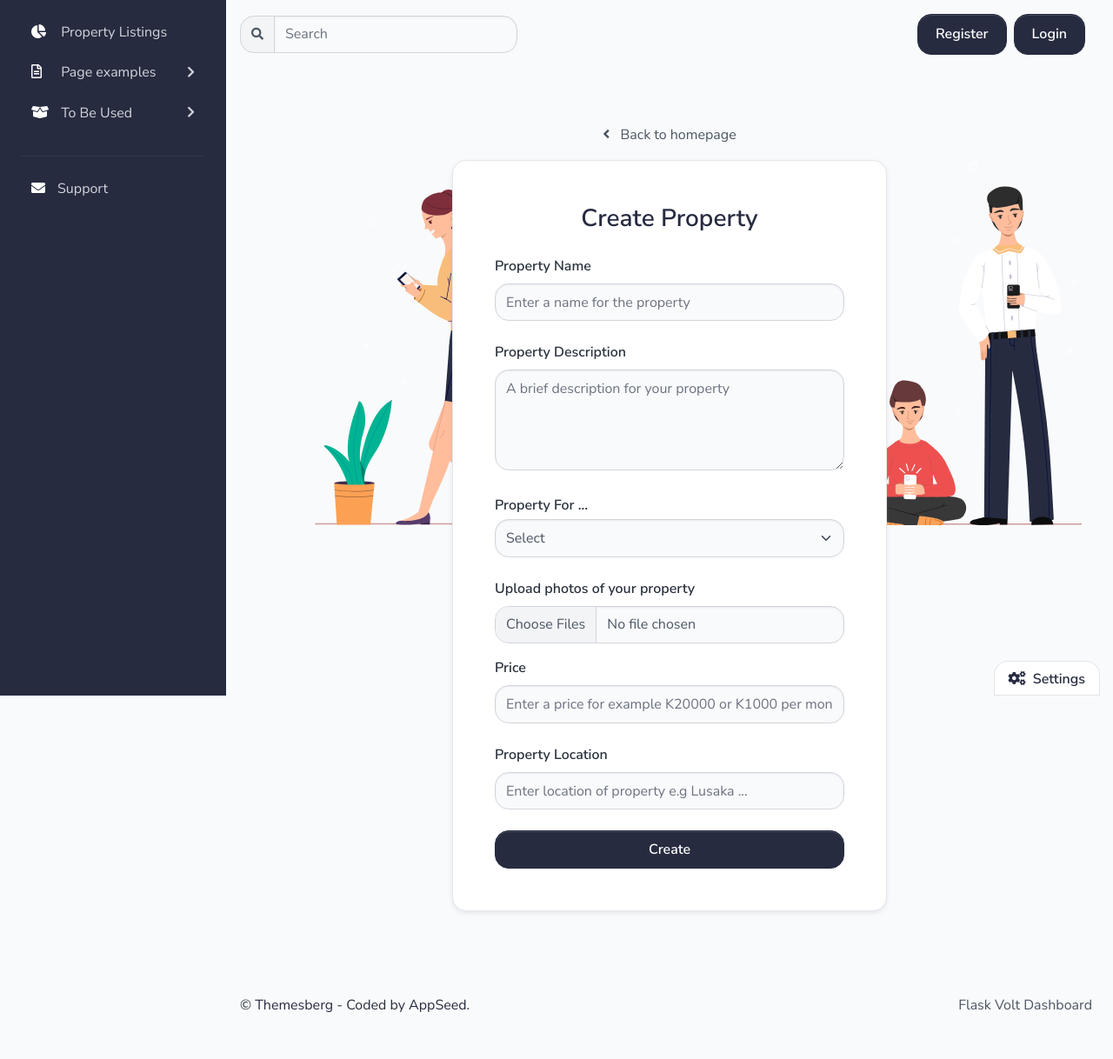
After one commit to devsbranch/property-deals, a Flask app: page /create-property in a window 1280 px wide. The commit adds this page. Shown: the whole page at 87% size. Run offline with Flask 2, Linux system fonts and the light colour scheme; some libraries are stand-ins or nearby versions.

Commit message:
Add html form for listing a property

```diff
--- a/app/base/forms.py
+++ b/app/base/forms.py
@@ -1,3 +1,4 @@
+import os
 from wtforms.fields.html5 import DateField, IntegerField
 from flask_login import current_user
 from flask_wtf import FlaskForm
@@ -6,8 +7,10 @@ from wtforms import (
     StringField,
     PasswordField,
     SubmitField,
-    SelectField
+    SelectField,
+    TextAreaField
 )
+from wtforms.fields import MultipleFileField
 from wtforms.validators import Email, DataRequired, ValidationError, Length
 from app.base.models import User
 
@@ -108,6 +111,13 @@ class UserProfileUpdateForm(CreateAccountForm):
         if 0 < len(other_name.data) < 2:
             raise ValidationError("Field must be between 2 and 30 characters long.")
 
+    def validate_gender(self, gender):
+        """
+        Checks if the user has selected gender either Male or Female from the Select Field.
+        """
+        if gender.data == "Gender":
+            raise ValidationError("You need to select your gender.")
+
     def validate_password(self, password):
         """
         Checks if the user has provided the password. If the length of password.data is 0, it means the user hasn't
@@ -117,3 +127,50 @@ class UserProfileUpdateForm(CreateAccountForm):
         """
         if 0 < len(password.data) < 8:
             raise ValidationError("Field must be between 8 and 20 characters long.")
+
+
+class CreatePropertyForm(FlaskForm):
+    prop_name = StringField(
+        "Property Name", validators=[DataRequired(), Length(min=5, max=50)]
+    )
+    prop_desc = TextAreaField(
+        "Property Description", validators=[DataRequired(), Length(min=10, max=300)]
+    )
+    prop_type = SelectField(
+        "Property For ...",
+        choices=[
+            "Select",
+            "Rent",
+            "Sale",
+        ],
+        validators=[DataRequired()]
+    )
+    prop_photos = MultipleFileField(
+        "Upload photos of your property",
+        validators=[
+            DataRequired(),
+            Length(
+                min=1, max=10, message="Upload 1 or more photos and not more that 10"
+            ),
+        ],
+    )
+    prop_price = StringField(
+        "Price", validators=[DataRequired(), Length(min=1, max=10)]
+    )
+    prop_location = StringField(
+        "Property Location", validators=[DataRequired(), Length(min=2, max=50)]
+    )
+    submit = SubmitField("Create")
+
+    def validate_prop_photos(self, prop_photos):
+        ALLOWED_EXTENSIONS = [".jpg", ".jpeg", ".png"]
+        for file in prop_photos.data:
+            if os.path.splitext(file.filename)[1] not in ALLOWED_EXTENSIONS:
+                raise ValidationError("Only Images are allowed e.g jpg, jpeg, png")
+
+    def validate_prop_type(self, prop_type):
+        """
+        Checks if the user has selected gender either Male or Female from the Select Field.
+        """
+        if prop_type.data == "Select":
+            raise ValidationError("You need to select your property listing type.")
--- a/app/base/models.py
+++ b/app/base/models.py
@@ -1,3 +1,4 @@
+import pdb
 from datetime import datetime
 from flask_login import UserMixin
 from werkzeug.security import generate_password_hash
--- a/app/base/routes.py
+++ b/app/base/routes.py
@@ -1,4 +1,4 @@
-
+import pdb
 from datetime import datetime
 from flask import render_template, redirect, request, url_for, flash, current_app
 from flask_login import login_user, logout_user, login_required, current_user
@@ -188,6 +188,8 @@ def unverified():
 def user_profile():
     form = UserProfileUpdateForm(obj=current_user)
     if request.method == "POST" and form.validate_on_submit():
+        for k, v in request.form.items():
+            print(isinstance(v, str))
         if request.files.get("profile_photo").filename != "":  # Check if a profile image has been uploaded
             # Delete the previous profile image if it exists
             delete_profile_image.delay(profile_image_upload_dir, current_user.profile_photo, s3_bucket_name=aws_s3_bucket_name)
@@ -215,6 +217,7 @@ def user_profile():
                 else:
                     # Maintain the old user's password in the database if password was not in form
                     value = current_user.password
+
             setattr(current_user, key, value)
         db.session.commit()
         flash("Your account information has been updated.", "success")
--- a/app/base/templates/accounts/login.html
+++ b/app/base/templates/accounts/login.html
@@ -75,7 +75,7 @@
                                 </div>
                             </form>
                             <div class="d-flex justify-content-center align-items-center mt-4">
-                                <a href="{{ url_for('home_blueprint.index') }}"><h6>Go to Home Page</h6></a>
+                                <p class="text-center"><a href="{{ url_for('home_blueprint.index') }}" class="text-gray-700"><i class="fas fa-angle-left me-2"></i> Back to homepage</a></p>
                             </div>
 
                             <div class="d-flex justify-content-center align-items-center mt-4">
--- a/app/base/templates/includes/sidebar.html
+++ b/app/base/templates/includes/sidebar.html
@@ -35,7 +35,7 @@
         </li>
         {% if current_user.is_authenticated %}
         <li class="nav-item {% if 'create_property' in segment %} active {% endif %}">
-          <a href="#" class="nav-link">
+          <a href="{{ url_for('home_blueprint.create_property') }}" class="nav-link">
             <span class="sidebar-icon"><span class="fas fa-home"></span></span>
             <span class="sidebar-text">Create Property</span>
           </a>
--- a/app/home/routes.py
+++ b/app/home/routes.py
@@ -6,7 +6,7 @@ Copyright (c) 2019 - present AppSeed.us
 from flask import render_template, request
 from jinja2 import TemplateNotFound
 from app.home import blueprint
-
+from app.base.forms import CreatePropertyForm
 
 @blueprint.route("/index")
 def index():
@@ -46,3 +46,14 @@ def get_segment(request):
 
     except:
         return None
+
+
+@blueprint.route("/create-property", methods=["GET", "POST"])
+def create_property():
+    form = CreatePropertyForm()
+
+    if request.method == "POST" and form.validate_on_submit():
+        for k, v in request.form.items():
+            print(k, "====", v)
+
+    return render_template("create_property.html", form=form)
--- /dev/null
+++ b/app/home/templates/create_property.html
@@ -0,0 +1,113 @@
+{% extends "layouts/base.html" %}
+
+{% block content %}
+ <main>
+    <section class="d-flex align-items-center my-5 mt-lg-6 mb-lg-5">
+        <div class="container">
+            <p class="text-center"><a href="/dashboard.html" class="text-gray-700"><i class="fas fa-angle-left me-2"></i> Back to homepage</a></p>
+            <div class="row justify-content-center form-bg-image" data-background-lg="/static/assets/img/illustrations/signin.svg">
+                <div class="col-12 d-flex align-items-center justify-content-center">
+                    <div class="mb-4 mb-lg-0 bg-white shadow-soft border rounded border-light p-4 p-lg-5 w-100 fmxw-500">
+                        <div class="text-center text-md-center mb-4 mt-md-0">
+                            <h1 class="mb-0 h3">Create Property</h1>
+                        </div>
+                        <form action="" method="post" enctype="multipart/form-data">
+                            {{ form.hidden_tag() }}
+                            <!-- Form -->
+                            <div class="form-group mb-4">
+                                {{ form.prop_name.label }}
+
+                                {% if form.prop_name.errors %}
+                                    {{ form.prop_name(class="form-control is-invalid", placeholder="Enter a name for the property") }}
+                                    {% for error in form.prop_name.errors %}
+                                        <small class="text-danger">{{ error }}</small>
+                                    {% endfor %}
+                                {% else %}
+                                    {{ form.prop_name(class="form-control", placeholder="Enter a name for the property") }}
+                                {% endif%}
+                            </div>
+                            <!-- End of Form -->
+                            <div class="form-group">
+                                <!-- Form -->
+                                <div class="form-group mb-4">
+                                    {{ form.prop_desc.label }}
+
+                                    {% if form.prop_desc.errors %}
+                                        {{ form.prop_desc(class="form-control is-invalid", placeholder="A brief description for your property", rows="4") }}
+                                        {% for error in form.prop_desc.errors %}
+                                            <small class="text-danger">{{ error }}</small>
+                                        {% endfor %}
+                                    {% else %}
+                                        {{ form.prop_desc(class="form-control", placeholder="A brief description for your property", rows="4") }}
+                                    {% endif %}
+                                </div>
+                                <!-- End of Form -->
+                                <!-- Form -->
+                                <div class="mb-4">
+                                    {{ form.prop_type.label(class="my-1 me-2") }}
+
+                                    {% if form.prop_type.errors %}
+                                        {{ form.prop_type(class="form-select is-invalid") }}
+                                        {% for error in form.prop_type.errors %}
+                                            <small class="text-danger">{{ error }}</small>
+                                        {% endfor %}
+                                    {% else %}
+                                        {{ form.prop_type(class="form-select") }}
+                                    {% endif %}
+                                </div>
+                                <!-- End of Form -->
+                                <!-- Form -->
+                                <div class="mb-3">
+                                    {{ form.prop_photos.label(class="form-label") }}
+
+                                    {% if form.prop_photos.errors %}
+                                        {{ form.prop_photos(class="form-control is-invalid") }}
+                                        {% for error in form.prop_photos.errors %}
+                                            <small class="text-danger">{{ error }}</small>
+                                        {% endfor %}
+                                    {% else %}
+                                        {{ form.prop_photos(class="form-control") }}
+                                    {% endif %}
+                                </div>
+                                <!-- End of Form -->
+                                <!-- Form -->
+                                <div class="form-group mb-4">
+                                    {{ form.prop_price.label }}
+
+                                    {% if form.prop_price.errors %}
+                                        {{ form.prop_price(class="form-control is-invalid", placeholder="Enter a price for example K20000 or K1000 per month") }}
+                                        {% for error in form.prop_price.errors %}
+                                            <small class="text-danger">{{ error }}</small>
+                                        {% endfor %}
+                                    {% else %}
+                                        {{ form.prop_price(class="form-control", placeholder="Enter a price for example K20000 or K1000 per month") }}
+                                    {% endif %}
+                                </div>
+                                <!-- End of Form -->
+                                <!-- Form -->
+                                <div class="form-group mb-4">
+                                    {{ form.prop_location.label }}
+
+                                    {% if form.prop_location.errors %}
+                                        {{ form.prop_location(class="form-control is-invalid", placeholder="Enter location of property e.g Lusaka ...") }}
+                                        {% for error in form.prop_location.errors %}
+                                            <small class="text-danger">{{ error }}</small>
+                                        {% endfor %}
+                                    {% else %}
+                                        {{ form.prop_location(class="form-control", placeholder="Enter location of property e.g Lusaka ...") }}
+                                    {% endif %}
+                                </div>
+                                <!-- End of Form -->
+                            </div>
+                            <div class="d-grid">
+                                {{ form.submit(class="btn btn-dark") }}
+                            </div>
+                        </form>
+                    </div>
+                </div>
+            </div>
+        </div>
+    </section>
+</main>
+
+{% endblock %}
```
